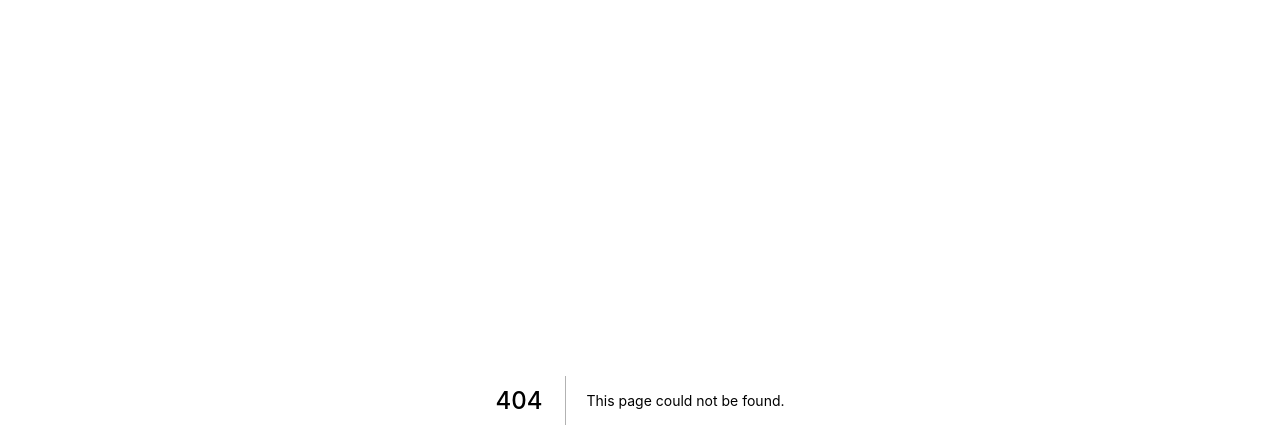
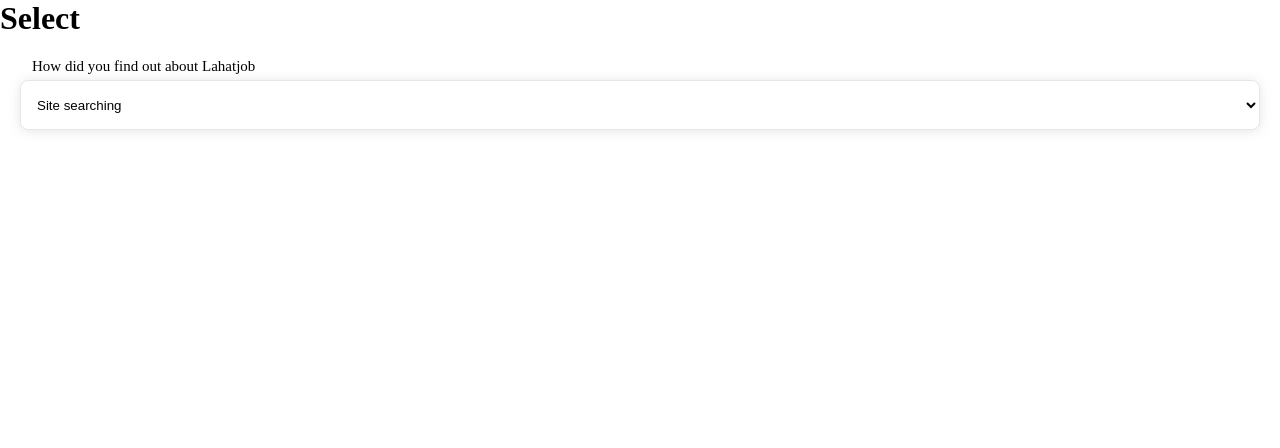
Before and after one commit to PanicBear/ui-test, a Next.js app: page /feat/select in a window 1280 px wide. Before the commit this address had no page. Shown: the top 448 px of the page. Built offline with nearby package versions, Linux system fonts and the light colour scheme.

Commit message:
feat(select): select on progress, need customize

```diff
--- a/components/molecules/index.ts
+++ b/components/molecules/index.ts
@@ -1,2 +1,4 @@
 export { default as Tooltip } from './Tooltip';
 export { default as InputField } from './InputField';
+
+export * from './input';
--- /dev/null
+++ b/components/molecules/input/Select.tsx
@@ -0,0 +1,96 @@
+import { Layout } from '@styles/theme';
+import { InputHTMLAttributes } from 'react';
+import { UseFormRegisterReturn } from 'react-hook-form';
+import styled from 'styled-components';
+import Tooltip, { TooltipProps } from '../Tooltip';
+
+const InputFieldArea = styled.div`
+  width: 100%;
+  gap: 4px;
+`;
+const Label = styled.label`
+  padding-left: 12px;
+  margin-bottom: 4px;
+  font-size: 15px;
+  font-weight: 400;
+  line-height: 19px;
+  letter-spacing: 0px;
+  text-align: left;
+`;
+const RequiredAsterisk = styled.span`
+  color: ${({ theme }) => theme.Color.Warning};
+  font-size: 15px;
+  font-weight: 400;
+  line-height: 19px;
+  letter-spacing: 0px;
+  text-align: left;
+`;
+const InputRow = styled.div`
+  ${Layout.flexRowCenter}
+  padding-top: 4px;
+`;
+const Input = styled.select`
+  width: 100%;
+  height: 50px;
+  padding: 16px 12px;
+  background-color: ${({ theme }) => theme.Color.White};
+  border: 1px solid ${({ theme }) => theme.Color.Slate};
+  border-radius: 8px;
+
+  ${({ theme }) => theme.Shadow.sm}
+`;
+const ErrorMessageField = styled.p<{ message: boolean }>`
+  color: ${({ theme, message }) => (message ? theme.Color.Warning : 'transparent')};
+  margin: 0;
+  padding: 0;
+  margin-top: 8px;
+  padding-left: 12px;
+  font-size: 12px;
+  font-weight: 400;
+  line-height: 16px;
+  letter-spacing: -0.2px;
+  text-align: left;
+`;
+interface InputFieldProps extends InputHTMLAttributes<HTMLSelectElement> {
+  register: UseFormRegisterReturn;
+  label?: string;
+  highlight?: boolean;
+  tooltip?: TooltipProps;
+  error?: { showError: boolean; message?: string };
+}
+
+const TextInput: (props: InputFieldProps) => JSX.Element = ({
+  register,
+  label,
+  highlight,
+  tooltip,
+  error,
+  ...inputAttrs
+}) => {
+  return (
+    <InputFieldArea>
+      <Label>{label}</Label>
+      {inputAttrs.required && <RequiredAsterisk>*</RequiredAsterisk>}
+      <InputRow>
+        <Input {...register} {...inputAttrs}>
+          <option value="">Site searching</option>
+          <option value="">From Facebook</option>
+          <option value="">From other SNS</option>
+          <option value="">Appstore searching</option>
+          <option value="">Radio & TV Ad</option>
+          <option value="">News(Newspager, internet news</option>
+          <option value="">Mobile(Online) Ad banner</option>
+          <option value="">Recommended from Friend and Family</option>
+          <option value="">Internet community and article</option>
+          <option value="">Theater AD</option>
+          <option value="">Other(Bus AD, Metro AD, promotional item...)</option>
+        </Input>
+      </InputRow>
+      {error?.showError && (
+        <ErrorMessageField message={Boolean(error.message)}>{error.message ? error.message : 'none'}</ErrorMessageField>
+      )}
+    </InputFieldArea>
+  );
+};
+
+export default TextInput;
--- a/components/molecules/input/index.ts
+++ b/components/molecules/input/index.ts
@@ -1,2 +1,3 @@
 export { default as TextInput } from './TextInput';
 export { default as ButtonInput } from './ButtonInput';
+export { default as Select } from './Select';
--- /dev/null
+++ b/pages/feat/select.tsx
@@ -0,0 +1,23 @@
+import { Select } from '@components/molecules';
+import { CommonTemplate } from '@components/templates';
+import { NextPage } from 'next';
+import { useForm } from 'react-hook-form';
+
+const Page: NextPage = () => {
+  const { register } = useForm();
+
+  return (
+    <CommonTemplate title="Select">
+      <Select
+        register={register('select', {
+          required: {
+            value: true,
+            message: 'Please select from below',
+          },
+        })}
+        label="How did you find out about Lahatjob"
+      ></Select>
+    </CommonTemplate>
+  );
+};
+export default Page;
--- a/pages/index.tsx
+++ b/pages/index.tsx
@@ -13,11 +13,16 @@ const Home: NextPage = () => {
     e.preventDefault();
     router.push('/feat/verify-input');
   };
+  const toSelect: MouseEventHandler = (e) => {
+    e.preventDefault();
+    router.push('/feat/select');
+  };
 
   return (
     <>
       <button onClick={toTooltip}>tooltip</button>
       <button onClick={toVerifyInput}>verify input</button>
+      <button onClick={toSelect}>select</button>
     </>
   );
 };
```
